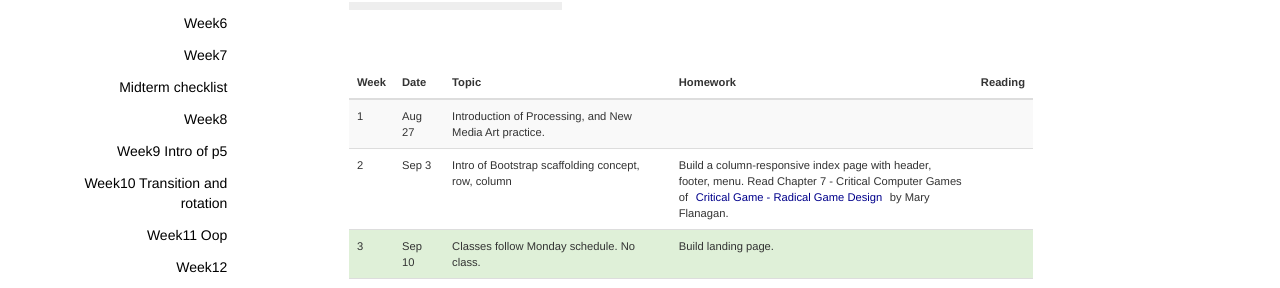
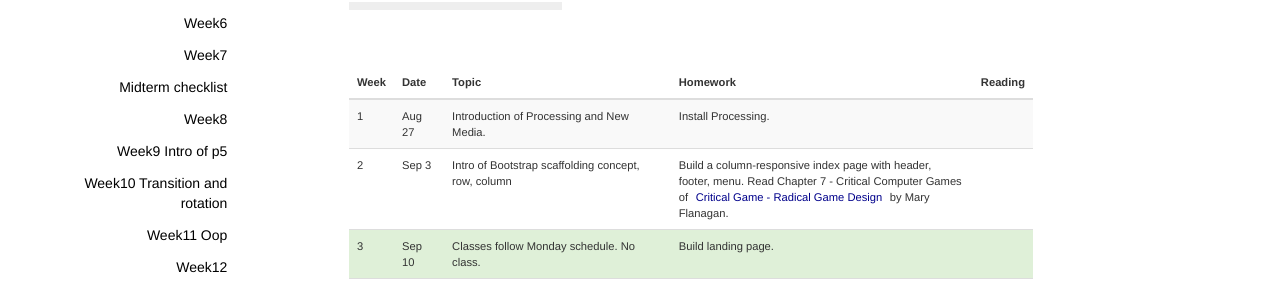
Before and after one commit to zhenzhenqi/NMA3012, a Jekyll site: the page built from index.html, in a window 1280 px wide. Shown: the part 212-500 px from the top of the page. Built offline with Jekyll 4.4.1, drawn with Linux system fonts in a browser that asks for light colours; nearby versions of some CDN libraries.

Commit message:
config change

```diff
--- a/index.html
+++ b/index.html
@@ -23,8 +23,8 @@ title: Welcome to NMA3012 | Programming Interactivity
         <tr id="tr_id_1" class="tr-class-1">
             <td id="td_id_1" class="td-class-1">1</td>
             <td id="td_id_1" class="td-class-1">Aug 27</td>
-            <td>Introduction of Processing, and New Media Art practice.</td>
-            <td></td>
+            <td>Introduction of Processing and New Media.</td>
+            <td>Install Processing. </td>
             <td></td>
         </tr>
         <tr id="tr_id_2" class="tr-class-2">
```
